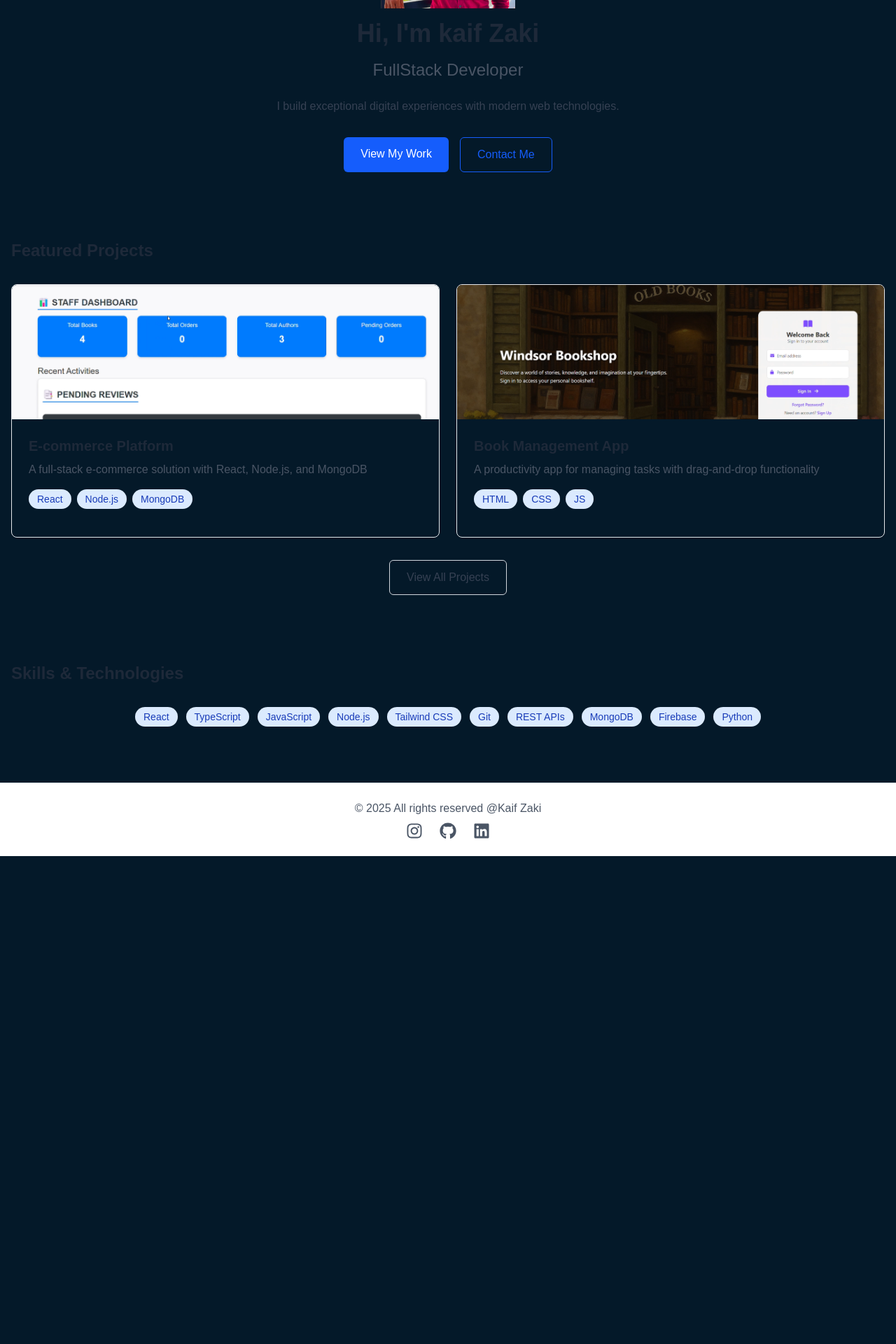
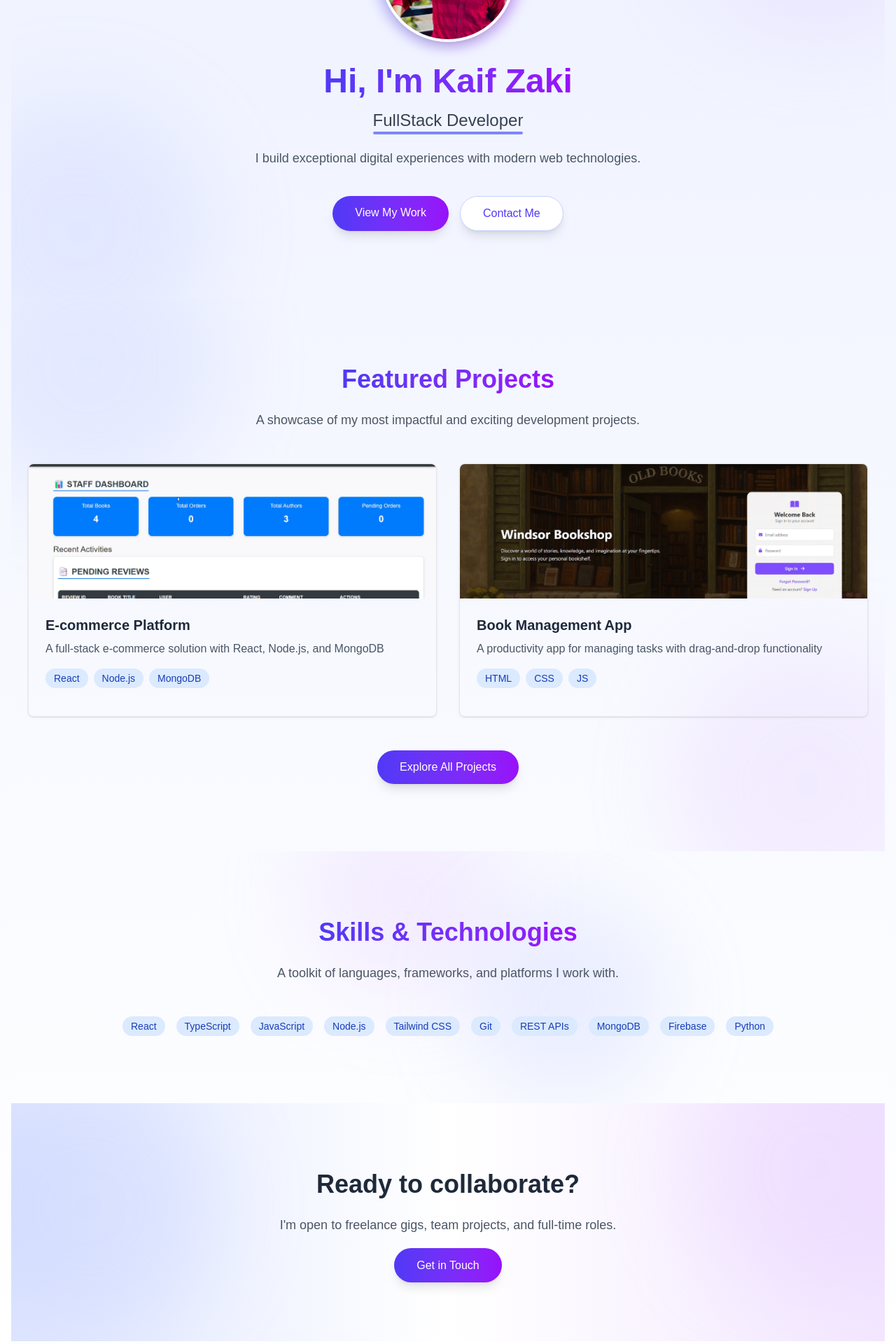
Before and after one commit to Kaif-Zakey/PortfolioDemo, a React (Vite) app: page / in a window 1280 px wide. Shown: the part 260-2180 px from the top of the page at 70% size. Before the commit the page ends 1483 px from the top, so only its background shows below. Built offline with nearby package versions, Linux system fonts and the light colour scheme.

Commit message:
final update

```diff
--- a/src/App.tsx
+++ b/src/App.tsx
@@ -13,7 +13,7 @@ function App() {
     <Router>
       <div className="min-h-screen flex flex-col">
         <Header />
-        <main className="flex-grow container mx-auto px-4 py-8">
+        <main className="flex-grow container mx-auto px-4 py-8 bg-gradient-to-b from-indigo-50 to-white dark:from-gray-900 dark:to-gray-800">
           <Routes>
             <Route path="/" element={<Home />} />
             <Route path="/about" element={<About />} />
--- a/src/index.css
+++ b/src/index.css
@@ -2,7 +2,6 @@
 
 
 body{
-    background-color: #041929;
     font-family: 'Arial', sans-serif;
     color: #333;
 
--- a/src/pages/About.tsx
+++ b/src/pages/About.tsx
@@ -1,23 +1,32 @@
-import "tailwindcss";
-import image from "../assets/about.jpg"
-
+import image from "../assets/about.jpg";
 
 export default function About() {
   return (
-    <div className="max-w-4xl mx-auto">
-      <h1 className="text-3xl font-bold text-gray-800 dark:text-white mb-6">About Me</h1>
+    <div className="relative min-h-screen bg-gradient-to-b from-indigo-50 to-white dark:from-gray-900 dark:to-gray-800 py-20 overflow-hidden">
+      {/* Background Blur Circles */}
+      <div className="absolute -top-32 -left-32 w-96 h-96 bg-indigo-300 dark:bg-indigo-800 rounded-full opacity-20 blur-3xl z-0"></div>
+      <div className="absolute -bottom-32 -right-32 w-96 h-96 bg-purple-300 dark:bg-purple-800 rounded-full opacity-20 blur-3xl z-0"></div>
 
-      <div className="grid grid-cols-1 md:grid-cols-3 gap-8">
-        <div className="md:col-span-2">
-          <p className="text-gray-700 dark:text-gray-300 mb-4">
-            Hello! I'm kaif, a passionate FullStack developer with 5 years of experience building
-            modern web applications. I specialize in React, ,Java ,TypeScript, and responsive design.
+      <div className="relative z-10 max-w-5xl mx-auto px-6">
+        {/* Heading */}
+        <h1 className="text-4xl font-bold text-center mb-10">
+          <span className="bg-gradient-to-r from-indigo-600 to-purple-600 bg-clip-text text-transparent">
+            About Me
+          </span>
+        </h1>
+
+        {/* About Section */}
+        <div className="grid grid-cols-1 md:grid-cols-3 gap-10 items-center">
+          <div className="md:col-span-2 space-y-4">
+            <p className="text-gray-700 dark:text-gray-300">
+              Hello! I'm Kaif, a passionate FullStack developer with 5 years of experience building
+              modern web applications. I specialize in React, Java, TypeScript, and responsive design.
             </p>
-          <p className="text-gray-700 dark:text-gray-300 mb-4">
+            <p className="text-gray-700 dark:text-gray-300">
               My journey in web development started when I was in college, and I've been hooked ever since.
               I love solving complex problems and creating intuitive, user-friendly interfaces.
             </p>
-          <p className="text-gray-700 dark:text-gray-300 mb-4">
+            <p className="text-gray-700 dark:text-gray-300">
               When I'm not coding, you can find me hiking, reading sci-fi novels, or experimenting
               with new cooking recipes.
             </p>
@@ -27,26 +36,29 @@ export default function About() {
             <img
               src={image}
               alt="Profile"
-            className="w-48 h-48 rounded-full object-cover mb-4"
+              className="w-48 h-48 rounded-full object-cover shadow-lg mb-4"
             />
             <div className="text-center">
-            <h2 className="text-xl font-semibold text-gray-800 dark:text-white">kaif zaki</h2>
+              <h2 className="text-xl font-semibold text-gray-800 dark:text-white">Kaif Zaki</h2>
               <p className="text-gray-600 dark:text-gray-400">FullStack Developer</p>
             </div>
           </div>
         </div>
 
-      <section className="mt-12">
-        <h2 className="text-2xl font-bold text-gray-800 dark:text-white mb-6">Experience</h2>
-        <div className="space-y-6">
-          <div className="border-l-2 border-blue-500 pl-4">
+        {/* Experience Section */}
+        <section className="mt-16">
+          <h2 className="text-3xl font-bold text-gray-800 dark:text-white mb-8 text-center">
+            Experience
+          </h2>
+          <div className="space-y-8">
+            <div className="bg-white dark:bg-gray-800 p-6 rounded-xl shadow-md border-l-4 border-indigo-500">
               <h3 className="text-xl font-semibold text-gray-800 dark:text-white">Senior Frontend Developer</h3>
               <p className="text-gray-600 dark:text-gray-400">Tech Corp Inc. • 2020 - Present</p>
               <p className="text-gray-700 dark:text-gray-300 mt-2">
                 Lead the frontend development team, architecting scalable React applications and mentoring junior developers.
               </p>
             </div>
-          <div className="border-l-2 border-blue-500 pl-4">
+            <div className="bg-white dark:bg-gray-800 p-6 rounded-xl shadow-md border-l-4 border-indigo-500">
               <h3 className="text-xl font-semibold text-gray-800 dark:text-white">Frontend Developer</h3>
               <p className="text-gray-600 dark:text-gray-400">Web Solutions Ltd. • 2018 - 2020</p>
               <p className="text-gray-700 dark:text-gray-300 mt-2">
@@ -56,5 +68,6 @@ export default function About() {
           </div>
         </section>
       </div>
-  )
+    </div>
+  );
 }
--- a/src/pages/Home.tsx
+++ b/src/pages/Home.tsx
@@ -1,13 +1,9 @@
-import { Link } from 'react-router-dom'
-import ProjectCard from '../components/ProjectCard'
-import SkillBadge from '../components/SkillBadge'
-import "tailwindcss";
-import image from "../assets/about.jpg"
-import bookimage from "../assets/image.png"
-import ecommerce from "../assets/ecommerce.png"
-
-
-
+import { Link } from 'react-router-dom';
+import ProjectCard from '../components/ProjectCard';
+import SkillBadge from '../components/SkillBadge';
+import image from "../assets/about.jpg";
+import bookimage from "../assets/image.png";
+import ecommerce from "../assets/ecommerce.png";
 
 export default function Home() {
   const featuredProjects = [
@@ -25,65 +21,134 @@ export default function Home() {
       tags: ['HTML', 'CSS', 'JS'],
       imageUrl: bookimage
     }
-
-
-  ]
+  ];
 
   const skills = [
     'React', 'TypeScript', 'JavaScript', 'Node.js', 'Tailwind CSS',
     'Git', 'REST APIs', 'MongoDB', 'Firebase', 'Python'
-  ]
+  ];
 
   return (
-    <div>
-      <section className="py-12 text-center">
-<img src={image} alt="" className="w-48 h-48 object-cover mb-4 mx-auto" />
-        <h1 className="text-4xl font-bold text-gray-800 dark:text-white mb-4">Hi, I'm kaif Zaki</h1>
-        <h2 className="text-2xl text-gray-600 dark:text-gray-300 mb-6">FullStack Developer</h2>
-        <p className="max-w-2xl mx-auto text-gray-700 dark:text-gray-300 mb-8">
+    <div className="bg-gradient-to-b from-indigo-50 to-white dark:from-gray-900 dark:to-gray-800">
+      {/* Hero Section */}
+      <section className="relative py-24 overflow-hidden">
+        <div className="absolute inset-0 z-0">
+          <div className="absolute -top-24 -right-24 w-96 h-96 bg-purple-300 dark:bg-purple-900 rounded-full opacity-20 blur-3xl"></div>
+          <div className="absolute -bottom-24 -left-24 w-96 h-96 bg-indigo-300 dark:bg-indigo-900 rounded-full opacity-20 blur-3xl"></div>
+        </div>
+        <div className="container mx-auto px-6 relative z-10">
+          <div className="flex flex-col items-center text-center">
+            <div className="relative mb-8">
+              <div className="absolute inset-0 bg-gradient-to-r from-indigo-500 to-purple-600 rounded-full blur-sm -z-10 scale-110 opacity-30"></div>
+              <img
+                src={image}
+                alt="Kaif Zaki"
+                className="w-48 h-48 object-cover rounded-full border-4 border-white dark:border-gray-800 shadow-lg"
+              />
+            </div>
+            <h1 className="text-5xl font-bold bg-gradient-to-r from-indigo-600 to-purple-600 bg-clip-text text-transparent mb-4">
+              Hi, I'm Kaif Zaki
+            </h1>
+            <h2 className="text-2xl text-gray-700 dark:text-gray-300 font-medium mb-6 relative inline-block">
+              FullStack Developer
+              <span className="absolute -bottom-1 left-0 w-full h-1 bg-indigo-400 dark:bg-indigo-600 rounded-full"></span>
+            </h2>
+            <p className="max-w-2xl mx-auto text-gray-600 dark:text-gray-300 mb-10 text-lg">
               I build exceptional digital experiences with modern web technologies.
             </p>
-        <div className="flex justify-center space-x-4">
+            <div className="flex flex-col sm:flex-row justify-center gap-4">
               <Link
                 to="/projects"
-            className="px-6 py-3 bg-blue-600 text-white rounded-md hover:bg-blue-700 transition-colors"
+                className="px-8 py-3 bg-gradient-to-r from-indigo-600 to-purple-600 text-white rounded-full font-medium shadow-lg hover:shadow-indigo-500/30 transition-all duration-300 transform hover:-translate-y-1"
               >
                 View My Work
               </Link>
               <Link
                 to="/contact"
-            className="px-6 py-3 border border-blue-600 text-blue-600 dark:text-blue-400 rounded-md hover:bg-blue-50 dark:hover:bg-gray-700 transition-colors"
+                className="px-8 py-3 bg-white dark:bg-gray-800 text-indigo-600 dark:text-indigo-400 border border-indigo-200 dark:border-indigo-800 rounded-full font-medium shadow-lg hover:shadow-indigo-500/20 transition-all duration-300 transform hover:-translate-y-1"
               >
                 Contact Me
               </Link>
             </div>
+          </div>
+        </div>
       </section>
 
-      <section className="py-12">
-        <h2 className="text-2xl font-bold text-gray-800 dark:text-white mb-8">Featured Projects</h2>
-        <div className="grid grid-cols-1 md:grid-cols-2 gap-6">
+      {/* Featured Projects Section */}
+      <section className="relative py-24 overflow-hidden">
+        <div className="absolute inset-0 z-0">
+          <div className="absolute -top-24 -left-20 w-96 h-96 bg-indigo-300 dark:bg-indigo-900 rounded-full opacity-20 blur-3xl"></div>
+          <div className="absolute -bottom-24 -right-20 w-96 h-96 bg-purple-300 dark:bg-purple-900 rounded-full opacity-20 blur-3xl"></div>
+        </div>
+        <div className="container mx-auto px-6 relative z-10">
+          <h2 className="text-4xl font-bold text-center mb-6">
+            <span className="bg-gradient-to-r from-indigo-600 to-purple-600 bg-clip-text text-transparent">
+              Featured Projects
+            </span>
+          </h2>
+          <p className="text-center text-gray-600 dark:text-gray-300 mb-12 max-w-2xl mx-auto text-lg">
+            A showcase of my most impactful and exciting development projects.
+          </p>
+          <div className="grid grid-cols-1 md:grid-cols-2 gap-8">
             {featuredProjects.map(project => (
               <ProjectCard key={project.id} project={project} />
             ))}
           </div>
-        <div className="text-center mt-8">
+          <div className="text-center mt-12">
             <Link
               to="/projects"
-            className="inline-block px-6 py-3 border border-gray-300 dark:border-gray-600 text-gray-700 dark:text-gray-300 rounded-md hover:bg-gray-50 dark:hover:bg-gray-700 transition-colors"
+              className="inline-block px-8 py-3 bg-gradient-to-r from-indigo-600 to-purple-600 text-white rounded-full font-medium shadow-lg hover:shadow-indigo-500/40 transition-all duration-300 transform hover:-translate-y-1"
             >
-            View All Projects
+              Explore All Projects
             </Link>
+          </div>
         </div>
       </section>
 
-      <section className="py-12">
-        <h2 className="text-2xl font-bold text-gray-800 dark:text-white mb-8">Skills & Technologies</h2>
-        <div className="flex flex-wrap gap-3 justify-center">
+      {/* Skills Section */}
+      <section className="relative py-24 overflow-hidden">
+        <div className="absolute inset-0 z-0">
+          <div className="absolute -top-20 left-1/3 w-72 h-72 bg-purple-300 dark:bg-purple-900 rounded-full opacity-20 blur-3xl"></div>
+          <div className="absolute bottom-0 right-1/4 w-72 h-72 bg-indigo-300 dark:bg-indigo-900 rounded-full opacity-20 blur-3xl"></div>
+        </div>
+        <div className="container mx-auto px-6 relative z-10">
+          <h2 className="text-4xl font-bold text-center mb-6">
+            <span className="bg-gradient-to-r from-indigo-600 to-purple-600 bg-clip-text text-transparent">
+              Skills & Technologies
+            </span>
+          </h2>
+          <p className="text-center text-gray-600 dark:text-gray-300 mb-12 max-w-2xl mx-auto text-lg">
+            A toolkit of languages, frameworks, and platforms I work with.
+          </p>
+          <div className="flex flex-wrap gap-4 justify-center">
             {skills.map(skill => (
               <SkillBadge key={skill} skill={skill} />
             ))}
           </div>
+        </div>
+      </section>
+
+      {/* Call to Action Section */}
+      <section className="relative py-24 overflow-hidden bg-gradient-to-r from-indigo-100 via-white to-purple-100 dark:from-indigo-900/40 dark:via-gray-900 dark:to-purple-900/20">
+        <div className="absolute inset-0 z-0">
+          <div className="absolute -top-24 -right-24 w-96 h-96 bg-purple-300 dark:bg-purple-900 rounded-full opacity-20 blur-3xl"></div>
+          <div className="absolute bottom-0 -left-20 w-96 h-96 bg-indigo-300 dark:bg-indigo-900 rounded-full opacity-20 blur-3xl"></div>
+        </div>
+        <div className="container mx-auto px-6 text-center relative z-10">
+          <h2 className="text-4xl font-bold mb-6 text-gray-800 dark:text-white">
+            Ready to collaborate?
+          </h2>
+          <p className="text-gray-600 dark:text-gray-300 mb-8 max-w-2xl mx-auto text-lg">
+            I'm open to freelance gigs, team projects, and full-time roles.
+          </p>
+          <Link
+            to="/contact"
+            className="px-8 py-4 bg-gradient-to-r from-indigo-600 to-purple-600 text-white rounded-full font-medium shadow-lg hover:shadow-indigo-500/30 transition-all duration-300 transform hover:-translate-y-1"
+          >
+            Get in Touch
+          </Link>
+        </div>
       </section>
     </div>
-  )
+  );
 }
```
Also changed, not shown: src/pages/Contact.tsx (+67 -28 lines), src/pages/Project.tsx (+36 -23 lines). Lines whose indentation alone changed are shown as unchanged.
